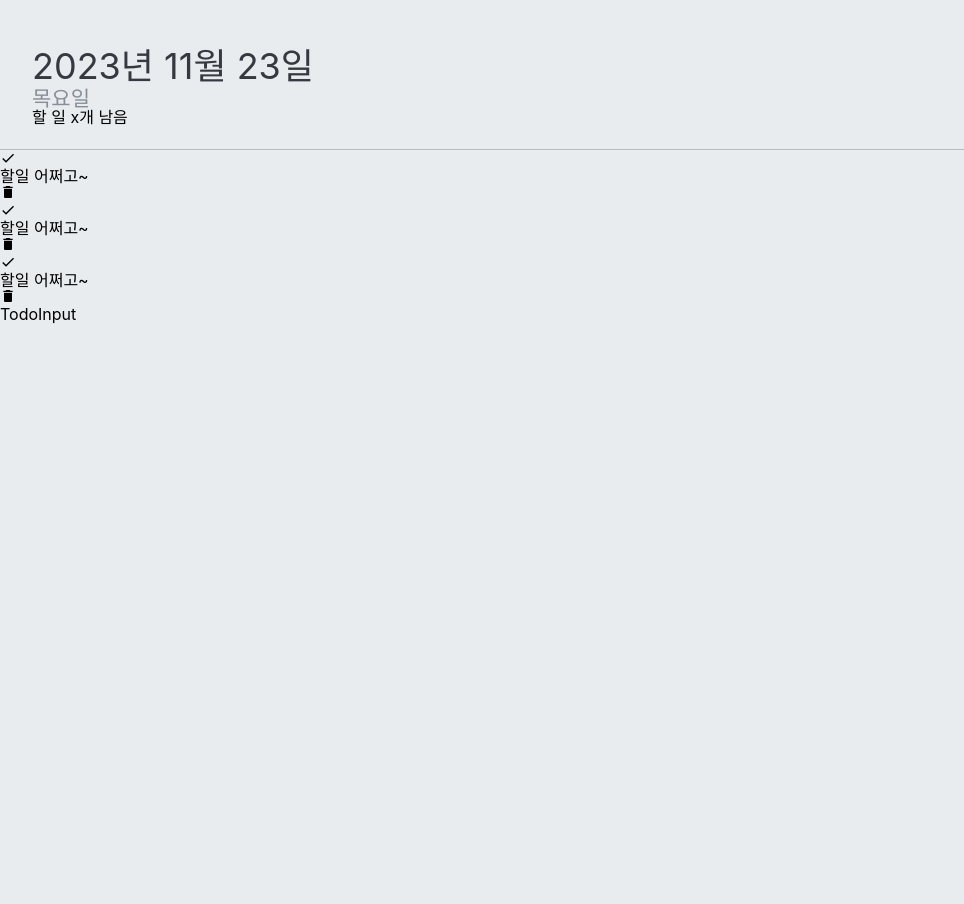
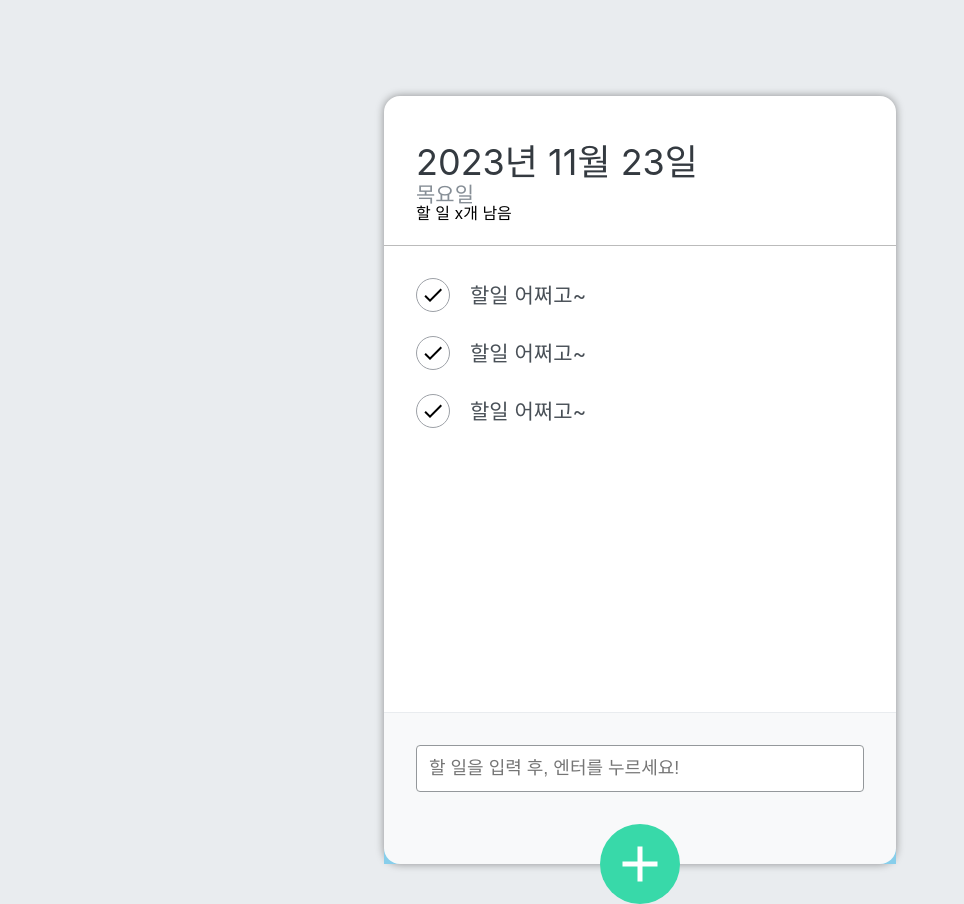
Before and after one commit to hydeandjek/react-todo-app, a React (Create React App) app: page / in a window 1280 px wide. Shown: the whole page, without its empty margins (0-964 px from the left). Before the commit the page ends 800 px from the top, so only its background shows below. Built offline with nearby package versions, Linux system fonts and the light colour scheme.

Commit message:
#2기본구조 및 scss

```diff
--- a/src/components/TodoInput.js
+++ b/src/components/TodoInput.js
@@ -1,7 +1,24 @@
 import React from 'react';
+import { MdAdd } from 'react-icons/md';
+import './scss/TodoInput.scss';
 
 const TodoInput = () => {
-  return <div>TodoInput</div>;
+  return (
+    <>
+      <div className='form-wrapper'>
+        <form className='insert-form'>
+          <input
+            type='text'
+            placeholder='할 일을 입력 후, 엔터를 누르세요!'
+          />
+        </form>
+      </div>
+
+      <button className='insert-btn'>
+        <MdAdd />
+      </button>
+    </>
+  );
 };
 
 export default TodoInput;
--- a/src/components/TodoItem.js
+++ b/src/components/TodoItem.js
@@ -1,6 +1,6 @@
 import React from 'react';
 import { MdDelete, MdDone } from 'react-icons/md';
-
+import './scss/TodoItem.scss';
 const TodoItem = () => {
   return (
     <li className='todo-list-item'>
--- a/src/components/TodoMain.js
+++ b/src/components/TodoMain.js
@@ -1,5 +1,6 @@
 import React from 'react';
 import TodoItem from './TodoItem';
+import './scss/TodoMain.scss';
 
 const TodoMain = () => {
   return (
--- a/src/components/TodoTemplate.js
+++ b/src/components/TodoTemplate.js
@@ -2,6 +2,7 @@ import React from 'react';
 import TodoHeader from './TodoHeader';
 import TodoMain from './TodoMain';
 import TodoInput from './TodoInput';
+import './scss/TodoTemplate.scss';
 
 const TodoTemplate = () => {
   return (
--- /dev/null
+++ b/src/components/scss/TodoInput.scss
@@ -0,0 +1,68 @@
+.form-wrapper {
+  background: skyblue;
+  width: 100%;
+  position: absolute;
+  left: 0;
+  bottom: 0;
+
+  .insert-form {
+    background: #f8f9fa;
+    padding: 32px 32px 72px;
+    border-bottom-left-radius: 16px;
+    border-bottom-right-radius: 16px;
+    border-top: 1px solid #e9ecef;
+
+    input {
+      padding: 12px;
+      border-radius: 4px;
+      border: 1px solid #94989b;
+      width: 100%;
+      outline: none;
+      font-size: 18px;
+      box-sizing: border-box;
+    }
+  }
+}
+
+.insert-btn {
+  background: #38d9a9;
+  &:hover {
+    background: #63e6be;
+  }
+  &:active {
+    background: #20c997;
+  }
+
+  &.open {
+    background: #ff6b6b;
+
+    &.hover {
+      background: #ff8787;
+    }
+    &.active {
+      background: #fa5252;
+    }
+
+    transform: translate(-50%, 50%) rotate(40deg);
+  }
+
+  z-index: 5;
+  cursor: pointer;
+  width: 80px;
+  height: 80px;
+  border-radius: 50%;
+  font-size: 60px;
+
+  position: absolute;
+  left: 50%;
+  bottom: 0;
+  transform: translate(-50%, 50%);
+
+  color: white;
+  border: none;
+  outline: none;
+  display: flex;
+  justify-content: center;
+  align-items: center;
+  transition: 0.125s ease-in;
+}
--- /dev/null
+++ b/src/components/scss/TodoItem.scss
@@ -0,0 +1,55 @@
+@mixin content-conter {
+  display: flex;
+  justify-content: center;
+  align-items: center;
+}
+
+.todo-list-item {
+  display: flex;
+  padding: 12px 0;
+
+  &:hover .remove {
+    display: block;
+  }
+  align-items: center;
+
+  .check-circle {
+    width: 32px;
+    height: 32px;
+    border-radius: 50%;
+    border: 1px solid #9da1a7;
+    font-size: 24px;
+    margin-right: 20px;
+    cursor: pointer;
+
+    @include content-conter;
+
+    &.active {
+      border: 1px solid #38d9a9;
+      color: #38d9a9;
+    }
+  }
+
+  .text {
+    font-size: 21px;
+    color: #495057;
+    flex: 1;
+
+    &.finish {
+      color: #919396;
+      text-decoration: line-through;
+    }
+  }
+  .remove {
+    font-size: 28px;
+    cursor: pointer;
+    color: #f51b4f;
+    @include content-conter;
+
+    display: none;
+
+    &:hover svg {
+      opacity: 0.6;
+    }
+  }
+}
--- /dev/null
+++ b/src/components/scss/TodoMain.scss
@@ -0,0 +1,5 @@
+.todo-list {
+  flex: 1;
+  padding: 20px 32px 48px;
+  overflow: auto;
+}
--- /dev/null
+++ b/src/components/scss/TodoTemplate.scss
@@ -0,0 +1,15 @@
+.TodoTemplate {
+  width: 512px;
+  height: 768px;
+
+  position: relative;
+  background: #fff;
+  border-radius: 16px;
+  box-shadow: 0 0 8px rgba(0, 0, 0, 0.4);
+
+  //페이지 중앙 정렬
+  margin: 96px auto 32px;
+
+  display: flex;
+  flex-direction: column;
+}
```
